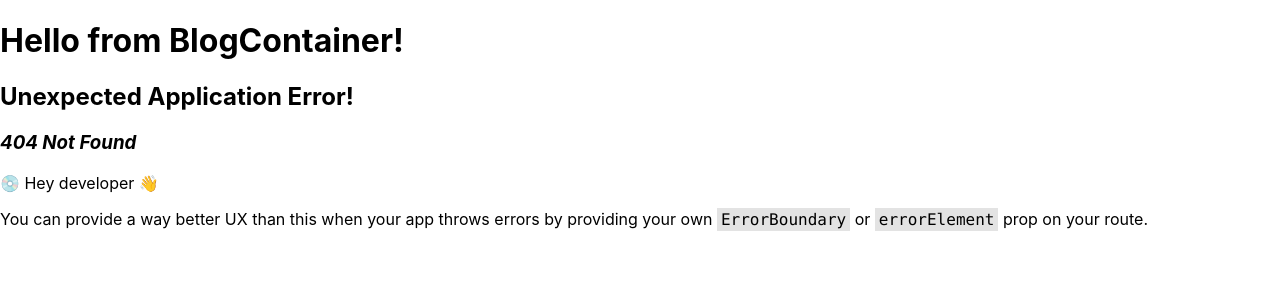
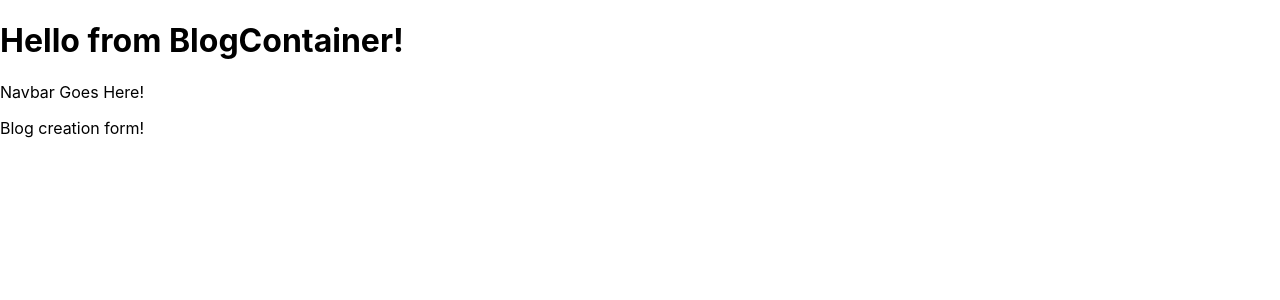
Before and after one commit to L1ly-42/Blog_Frontend, a React (Create React App) app: page /1/my_blogs/new in a window 1280 px wide. Before the commit this address had no page. Shown: the top 300 px of the page. Built offline with nearby package versions, Linux system fonts and the light colour scheme.

Commit message:
blog creation form route created

```diff
--- a/src/Components/AddBlogForm.jsx
+++ b/src/Components/AddBlogForm.jsx
@@ -0,0 +1,7 @@
+const AddBlogForm = () => {
+    return (
+        <p>Blog creation form!</p>
+    );
+}
+
+export default AddBlogForm;
--- a/src/Containers/BlogContainer.jsx
+++ b/src/Containers/BlogContainer.jsx
@@ -1,6 +1,7 @@
 import { RouterProvider, createBrowserRouter } from "react-router-dom";
 import NavBar from "../Components/NavBar";
 import BlogList from "../Components/BlogList";
+import AddBlogForm from "../Components/AddBlogForm";
 
 const BlogContainer = () => {
     const BlogRoutes = createBrowserRouter([
@@ -19,6 +20,10 @@ const BlogContainer = () => {
                 {
                     path: "/1/my_blogs",
                     element: <BlogList />
+                },
+                {
+                    path: "/1/my_blogs/new",
+                    element: <AddBlogForm />
                 }
             ]
         }
```
